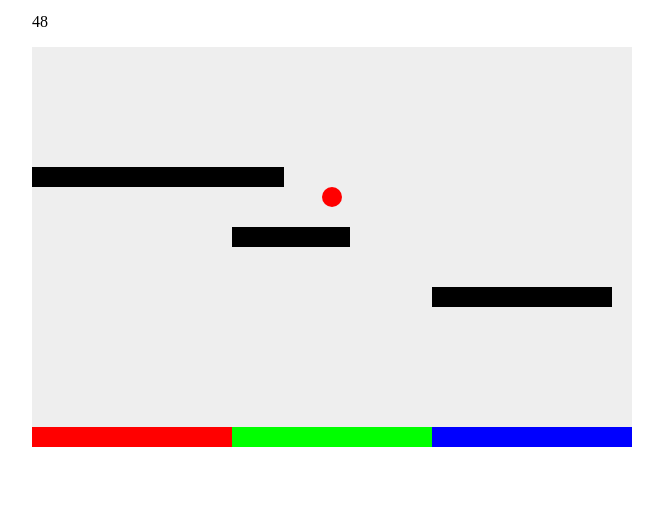
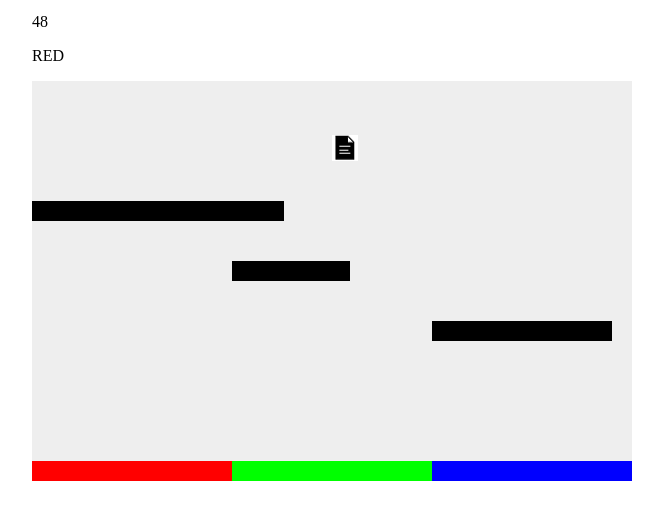
Before and after one commit to Zerneax/js13kGames, a plain HTML site: page src/index.html in a window 1280 px wide. Shown: the part 48-568 px from the top of the page, without its empty margins (292-955 px from the left). Drawn offline with Linux system fonts and the light colour scheme.

Commit message:
change ball by image of file

```diff
--- a/src/hackYourNeighbours.js
+++ b/src/hackYourNeighbours.js
@@ -2,9 +2,12 @@ var canvas = document.getElementById("myCanvas");
 var ctx = canvas.getContext("2d");
 
 // ball informations
-var ballX = canvas.width/2;
-var ballY = 10;
+var file = new Image();
+file.src = './assets/file.png';
+var fileX = canvas.width/2;
+var fileY = 10;
 var ballColor = "#ff0000";
+var offsetCenterFile = 26;
 
 // receptacle informations
 var receptacles = [];
@@ -27,6 +30,7 @@ var leftPressed = false;
 
 initReceptacle();
 initObstacles();
+addColorToBall();
 
 document.addEventListener("keydown", keyDownHandler, false);
 document.addEventListener("keyup", keyUpHandler, false);
@@ -73,7 +77,7 @@ setInterval(draw, 10);
 
 function colision(){
   // colision with border of the canvas
-  if(ballX < 10 || ballX > canvas.width - 10)
+  if(fileX < offsetCenterFile || fileX > canvas.width - offsetCenterFile)
   {
     initBallPosition();
   }
@@ -81,9 +85,9 @@ function colision(){
     // colision with black obstacles
     for(var i = 0; i < 3; i ++)
     {
-      if((ballX + 10) > obstacles[i].x && (ballX - 10) < (obstacles[i].x + obstacles[i].w))
+      if((fileX + offsetCenterFile) > obstacles[i].x && (fileX) < (obstacles[i].x + obstacles[i].w))
       {
-        if((ballY + 10) >  obstacles[i].y && (ballY - 10) < (obstacles[i].y + heightObstacle))
+        if((fileY + offsetCenterFile) >  obstacles[i].y && (fileY) <  (obstacles[i].y + heightObstacle))
         {
           initBallPosition();
         }
@@ -93,29 +97,35 @@ function colision(){
 }
 
 function addColorToBall() {
+  var colorOfFile = "";
   switch (getRandomInt(3)) {
     case 0:
       ballColor = "#ff0000";
+      colorOfFile = "RED";
       break;
     case 1:
       ballColor = "#00ff00";
+      colorOfFile = "GREEN";
       break;
     case 2:
       ballColor = "#0000ff";
+      colorOfFile = "BLUE";
       break;
     default:
       ballColor = "#ff0000";
 
   }
+  document.getElementById("fileColor").innerHTML = colorOfFile;
 }
 
 function isInGoodReceptacle() {
-  if(ballY >= canvas.height - heightReceptacle)
+  if(fileY >= canvas.height - heightReceptacle)
   {
     for(var i = 0; i < 3; i ++)
     {
-      if(ballX >= receptacles[i].x && ballX <= (receptacles[i].x + widthReceptacle))
+      if(fileX >= receptacles[i].x && fileX <= (receptacles[i].x + widthReceptacle))
       {
+        console.log('color' , ballColor);
         if(ballColor === receptacles[i].color)
         {
           addPoint();
@@ -129,8 +139,8 @@ function isInGoodReceptacle() {
 }
 
 function initBallPosition() {
-  ballX = canvas.width/2;
-  ballY = 10;
+  fileX = canvas.width/2;
+  fileY = 10;
 }
 
 function displayScore() {
@@ -141,7 +151,7 @@ function looseScore() {
   score -=2;
 }
 
-setInterval(looseScore, 4000);
+setInterval(looseScore, 3000);
 
 function addPoint() {
   switch (ballColor) {
@@ -161,21 +171,19 @@ function addPoint() {
 
 function drawBall() {
   ctx.beginPath();
-  ctx.arc(ballX, ballY, 10, 0, Math.PI*2);
-  ctx.fillStyle = ballColor;
-  ctx.fill();
+  ctx.drawImage(file, fileX, fileY);
   ctx.closePath();
 }
 
 function moveBall() {
   if(leftPressed)
   {
-    ballX -= 1;
+    fileX -= 1;
   } else if(rightPressed)
   {
-    ballX += 1;
+    fileX += 1;
   }else {
-    ballY += 1.25;
+    fileY += 1.25;
   }
 }
 
--- a/src/index.html
+++ b/src/index.html
@@ -3,6 +3,7 @@
   <h1 class="center"> Hack Your Neighbours </h1>
   <div class="center">
     <p id="score"></p>
+    <p id="fileColor"></p>
     <canvas id="myCanvas" width="600" height="400"></canvas>
   </div>
 </bospeedY>
```
Also changed, not shown: src/assets/file.png (added).
